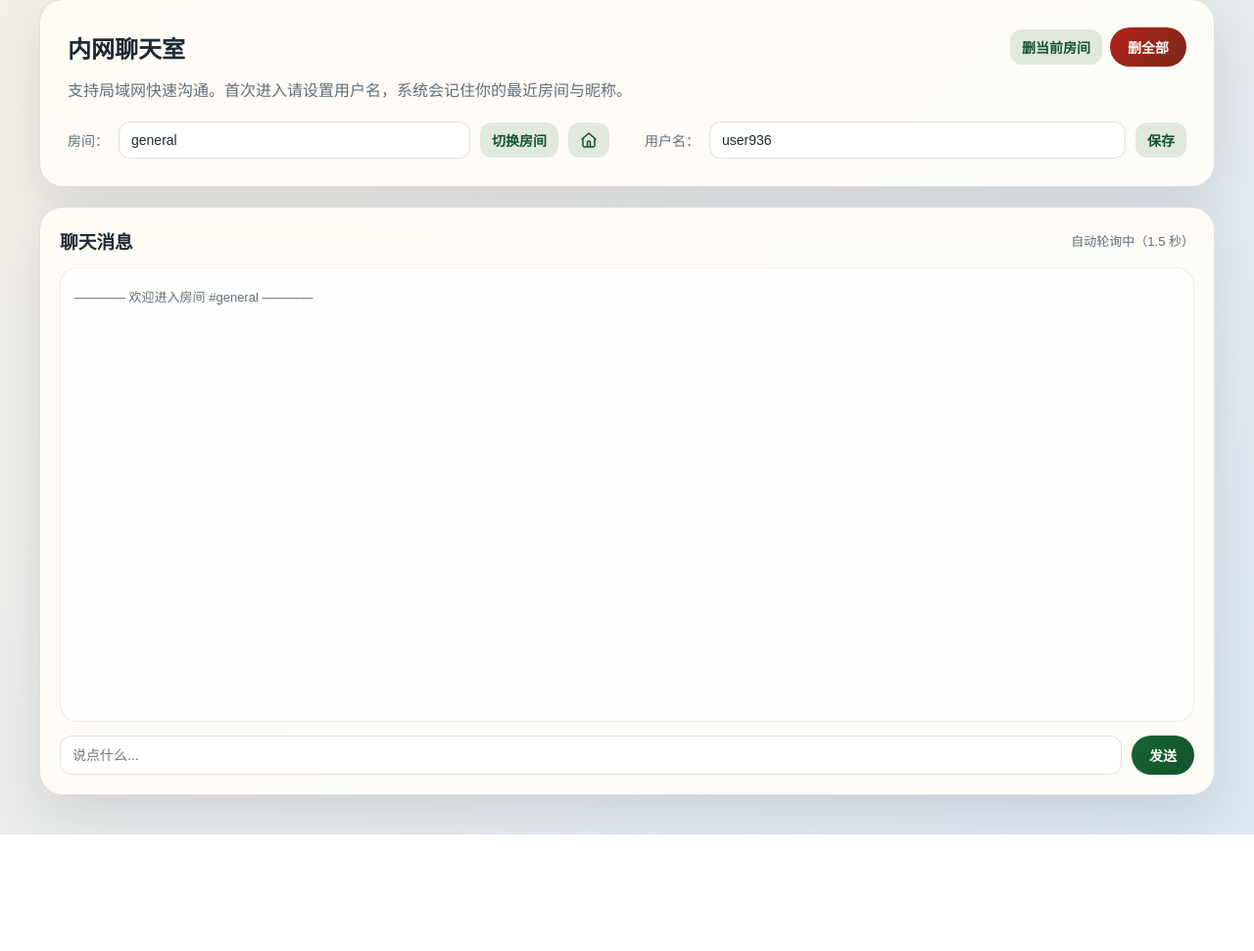
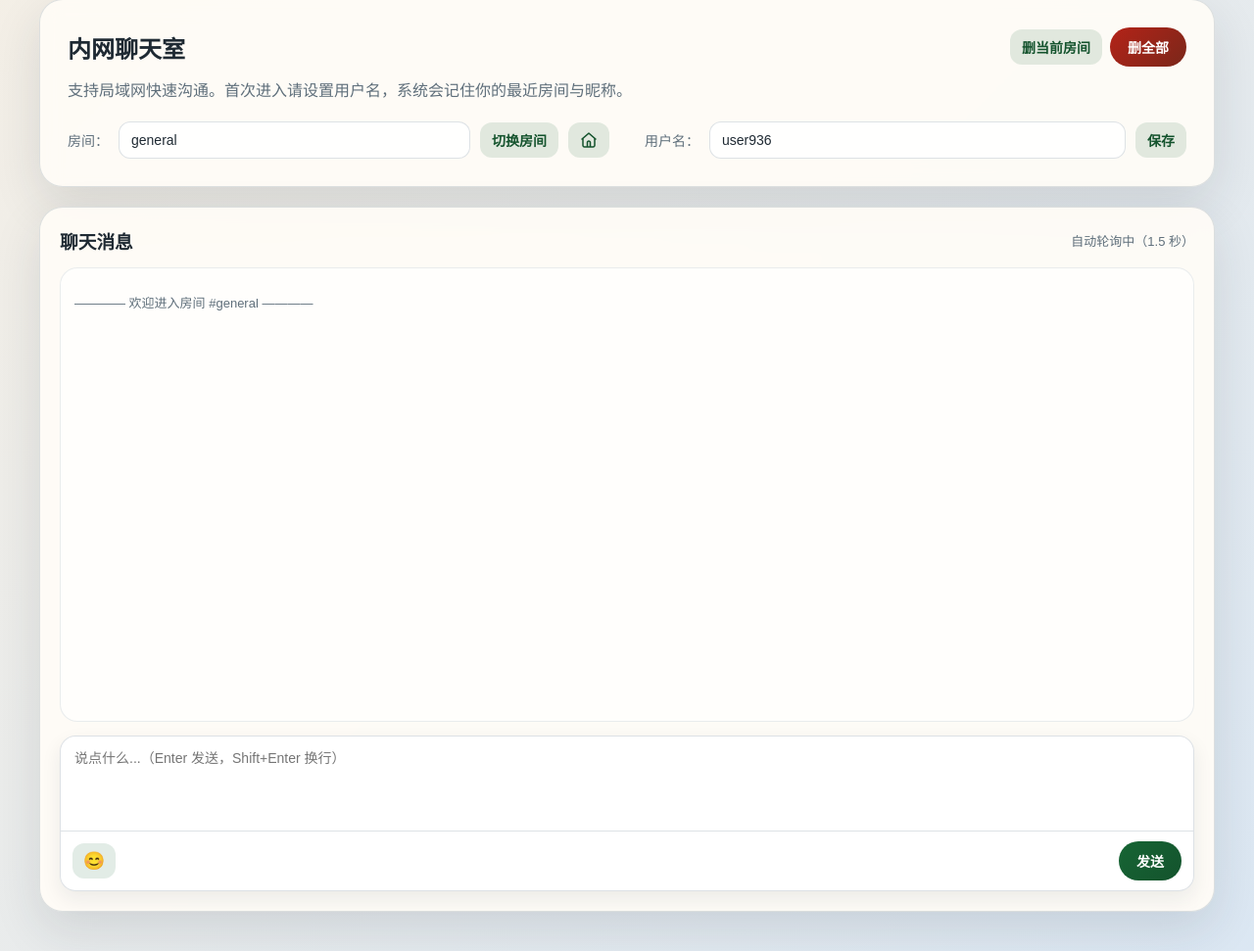
Before and after one commit to ethanaicode/lan_chat_python_flask_sqlite3, a Flask app: page / in a window 1280 px wide. Shown: the part 41-1012 px from the top of the page at 98% size. Before the commit the page ends 893 px from the top, so only its background shows below. Run offline with Flask 3, Linux system fonts and the light colour scheme; data that the repository does not hold is empty.

Commit message:
feat: 优化输入框，改为textarea
确保可以换行，并增加输入emoji等功能

```diff
--- a/static/chat-theme.css
+++ b/static/chat-theme.css
@@ -160,6 +160,18 @@ input[type="text"] {
   color: var(--text);
 }
 
+textarea {
+  width: 100%;
+  border: 1px solid var(--border);
+  border-radius: 12px;
+  padding: 10px 12px;
+  font-size: 14px;
+  background: rgba(255, 255, 255, 0.92);
+  color: var(--text);
+  font-family: inherit;
+  resize: vertical;
+}
+
 .chat-panel {
   padding: 20px;
   display: grid;
@@ -193,7 +205,7 @@ input[type="text"] {
 
 .msg,
 .sys {
-  margin: 6px 0;
+  margin: 12px 0;
   line-height: 1.6;
   white-space: pre-wrap;
   word-break: break-word;
@@ -221,9 +233,98 @@ input[type="text"] {
 }
 
 #sendForm {
+  display: block;
+}
+
+.composer {
+  border: 1px solid var(--border);
+  border-radius: 16px;
+  background: rgba(255, 255, 255, 0.9);
+  box-shadow: 0 8px 20px rgba(31, 42, 51, 0.08);
+  overflow: visible;
+}
+
+.composer-main {
+  min-height: 96px;
+  display: flex;
+  align-items: center;
+  padding: 10px 14px;
+}
+
+.composer-main textarea {
+  border: none;
+  border-radius: 0;
+  background: transparent;
+  width: 100%;
+  color: var(--text);
+  resize: none;
+  min-height: 72px;
+  line-height: 1.5;
+  padding: 0;
+}
+
+.composer-main textarea:focus {
+  outline: none;
+}
+
+.composer-actions {
+  border-top: 1px solid rgba(45, 76, 99, 0.16);
+  padding: 10px 12px;
+  display: flex;
+  justify-content: space-between;
+  align-items: center;
+  gap: 10px;
+}
+
+.composer-extra {
+  position: relative;
+  min-height: 36px;
+  flex: 1;
+}
+
+.emoji-toggle {
+  min-width: 44px;
+  height: 36px;
+  padding: 0;
+  font-size: 18px;
+}
+
+.emoji-panel {
+  position: absolute;
+  left: 0;
+  bottom: calc(100% + 8px);
+  width: min(320px, calc(100vw - 72px));
+  max-height: 220px;
+  overflow-y: auto;
+  border: 1px solid var(--border);
+  border-radius: 14px;
+  background: rgba(255, 255, 255, 0.98);
+  box-shadow: 0 14px 28px rgba(31, 42, 51, 0.14);
+  padding: 10px;
   display: grid;
-  grid-template-columns: 1fr auto;
-  gap: 10px;
+  grid-template-columns: repeat(8, minmax(0, 1fr));
+  gap: 6px;
+  z-index: 30;
+}
+
+.emoji-panel[hidden] {
+  display: none;
+}
+
+.emoji-item {
+  width: 100%;
+  min-height: 32px;
+  border: 1px solid rgba(22, 101, 52, 0.12);
+  border-radius: 10px;
+  background: rgba(22, 101, 52, 0.06);
+  color: #1f2a33;
+  font-size: 18px;
+  line-height: 1;
+  padding: 4px;
+}
+
+.emoji-item:hover {
+  background: rgba(22, 101, 52, 0.14);
 }
 
 .hint {
@@ -270,6 +371,19 @@ input[type="text"] {
   }
 
   #sendForm {
-    grid-template-columns: 1fr;
+    width: 100%;
+  }
+
+  .composer-main {
+    min-height: 86px;
+  }
+
+  .composer-actions {
+    padding: 10px;
+  }
+
+  .emoji-panel {
+    width: min(300px, calc(100vw - 52px));
+    grid-template-columns: repeat(6, minmax(0, 1fr));
   }
 }
--- a/templates/index.html
+++ b/templates/index.html
@@ -64,13 +64,32 @@
         <div id="log" aria-live="polite"></div>
 
         <form id="sendForm">
-          <input
-            id="content"
-            type="text"
-            placeholder="说点什么..."
-            autocomplete="off"
-          />
-          <button type="submit">发送</button>
+          <div class="composer">
+            <div class="composer-main">
+              <textarea
+                id="content"
+                rows="3"
+                placeholder="说点什么...（Enter 发送，Shift+Enter 换行）"
+                autocomplete="off"
+              ></textarea>
+            </div>
+            <div class="composer-actions">
+              <div class="composer-extra">
+                <button
+                  class="ghost icon-btn emoji-toggle"
+                  id="emojiToggle"
+                  type="button"
+                  title="插入表情"
+                  aria-label="插入表情"
+                  aria-expanded="false"
+                >
+                  😊
+                </button>
+                <div class="emoji-panel" id="emojiPanel" hidden></div>
+              </div>
+              <button type="submit">发送</button>
+            </div>
+          </div>
         </form>
       </section>
     </main>
@@ -88,10 +107,18 @@
     const goGeneralBtn = $("#goGeneral");
     const saveUserBtn = $("#saveUser");
     const form = $("#sendForm");
+    const emojiToggleBtn = $("#emojiToggle");
+    const emojiPanel = $("#emojiPanel");
     const adminActions = $("#adminActions");
     const purgeRoomBtn = $("#purgeRoomBtn");
     const purgeAllBtn = $("#purgeAllBtn");
     const INITIAL_ROOM = {{ initial_room|tojson }};
+
+    const EMOJI_LIST = [
+      "😀", "😁", "😂", "🤣", "😊", "😍", "😘", "🥳",
+      "😎", "🤔", "😅", "😭", "😡", "👍", "👏", "🙏",
+      "💪", "🎉", "🔥", "✨", "❤️", "💯", "✅", "👀"
+    ];
 
     const USER_COLOR_PALETTE = [
       "#155e75", // cyan-800
@@ -280,6 +307,34 @@
       )}`;
     }
 
+    function renderEmojiPanel() {
+      EMOJI_LIST.forEach((emoji) => {
+        const btn = document.createElement("button");
+        btn.type = "button";
+        btn.className = "emoji-item";
+        btn.textContent = emoji;
+        btn.setAttribute("aria-label", `插入表情 ${emoji}`);
+        emojiPanel.appendChild(btn);
+      });
+    }
+
+    function setEmojiPanelOpen(isOpen) {
+      emojiPanel.hidden = !isOpen;
+      emojiToggleBtn.setAttribute("aria-expanded", isOpen ? "true" : "false");
+    }
+
+    function insertAtCursor(text) {
+      const start = contentInput.selectionStart ?? contentInput.value.length;
+      const end = contentInput.selectionEnd ?? contentInput.value.length;
+      const before = contentInput.value.slice(0, start);
+      const after = contentInput.value.slice(end);
+      contentInput.value = before + text + after;
+      const nextPos = start + text.length;
+      contentInput.selectionStart = nextPos;
+      contentInput.selectionEnd = nextPos;
+      contentInput.focus();
+    }
+
     let sinceId = 0;
     async function loadRecent() {
       ensureColorState();
@@ -322,6 +377,41 @@
       poll();
     });
 
+    contentInput.addEventListener("keydown", (e) => {
+      // Enter 发送，Shift+Enter 换行
+      if (e.key === "Enter" && !e.shiftKey) {
+        e.preventDefault();
+        form.requestSubmit();
+      }
+    });
+
+    emojiToggleBtn.addEventListener("click", () => {
+      const nextOpen = emojiPanel.hidden;
+      setEmojiPanelOpen(nextOpen);
+      if (nextOpen) {
+        contentInput.focus();
+      }
+    });
+
+    emojiPanel.addEventListener("click", (e) => {
+      const btn = e.target.closest(".emoji-item");
+      if (!btn) return;
+      insertAtCursor(btn.textContent || "");
+      setEmojiPanelOpen(false);
+    });
+
+    document.addEventListener("click", (e) => {
+      if (emojiPanel.hidden) return;
+      if (e.target.closest(".composer-extra")) return;
+      setEmojiPanelOpen(false);
+    });
+
+    document.addEventListener("keydown", (e) => {
+      if (e.key === "Escape" && !emojiPanel.hidden) {
+        setEmojiPanelOpen(false);
+      }
+    });
+
     switchRoomBtn.addEventListener("click", applyRoomSwitch);
     goGeneralBtn.addEventListener("click", goGeneralRoom);
     saveUserBtn.addEventListener("click", applyUserSave);
@@ -330,6 +420,8 @@
     purgeAllBtn.addEventListener("click", () => purgeMessages("ALL"));
 
     // 初始化
+    renderEmojiPanel();
+    setEmojiPanelOpen(false);
     updateRoomUrl(activeRoom);
     Promise.all([loadRecent(), refreshAdminStatus()]).then(() =>
       setInterval(poll, 1500)
```
